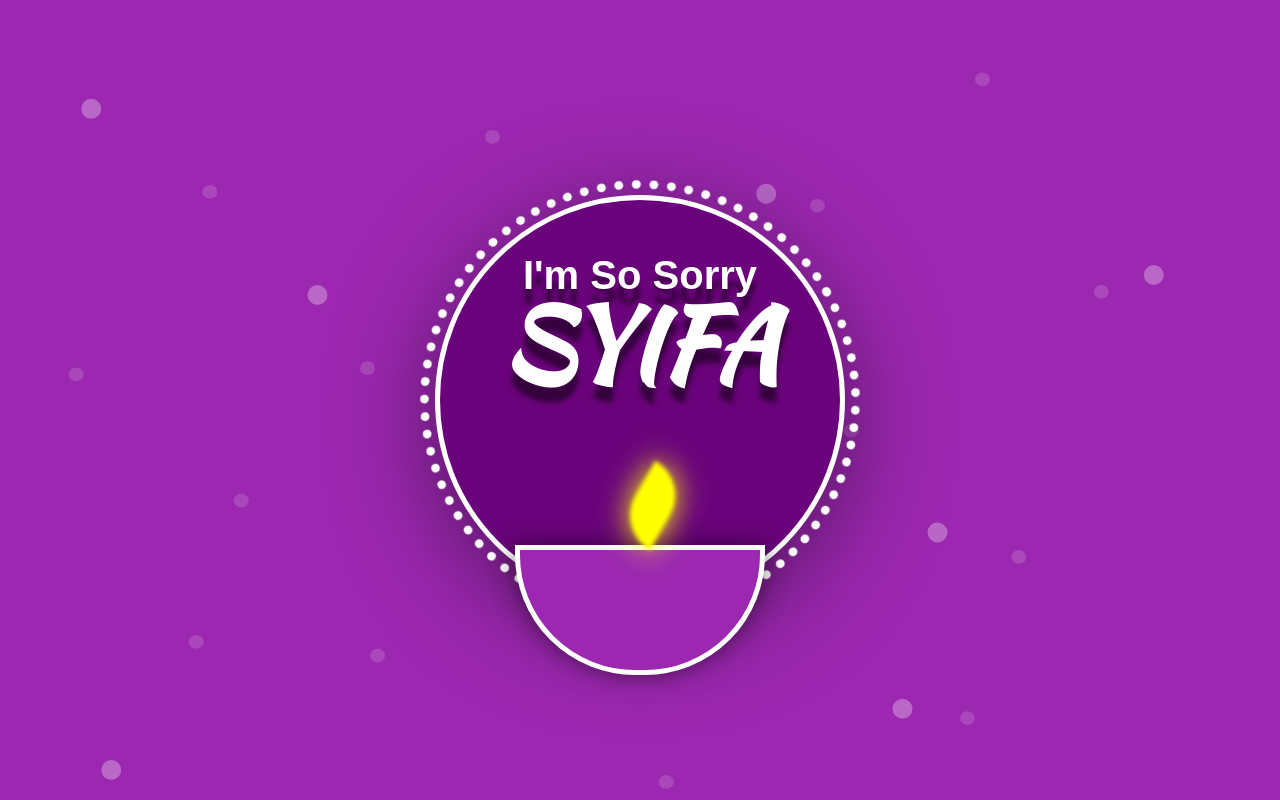
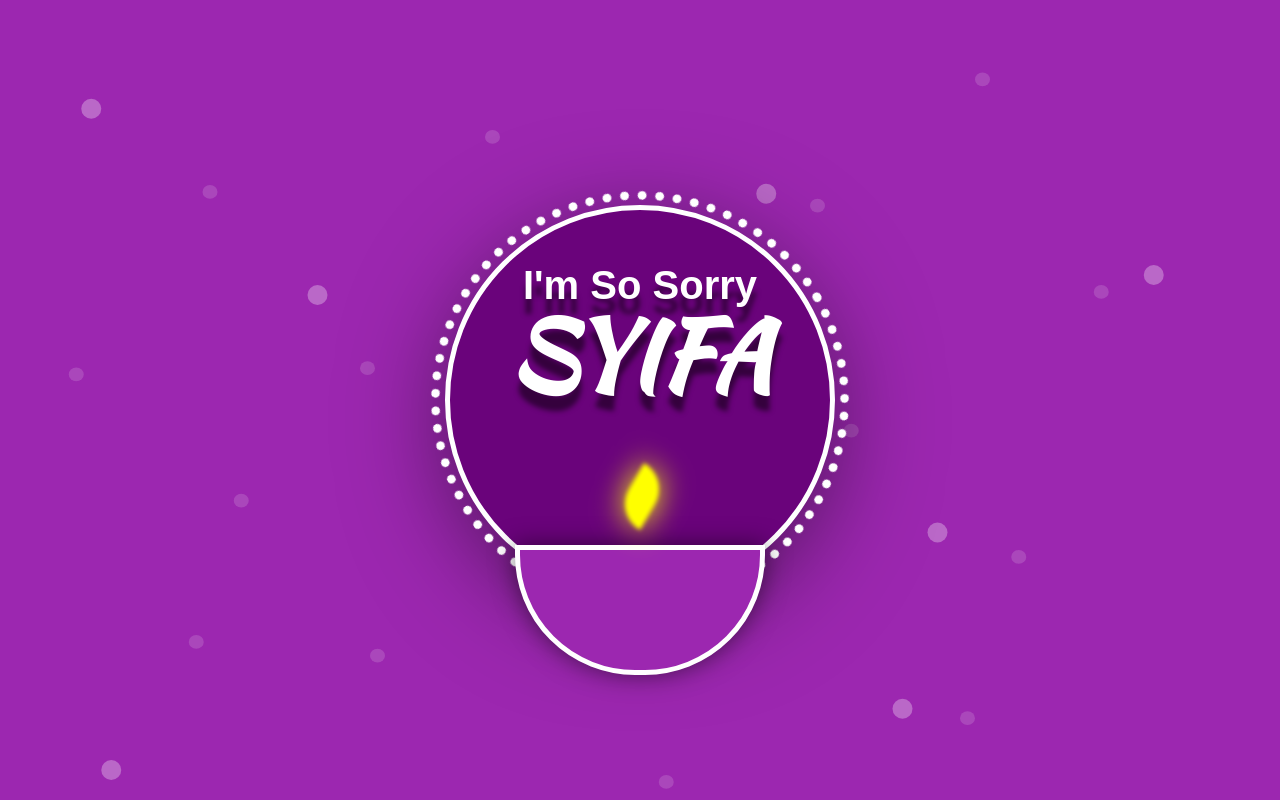
Before and after one commit to imsorrysyifa/web, a plain HTML site: page index.html in a window 1280 px wide. Shown: the top 800 px of the page. Drawn offline with Linux system fonts and the light colour scheme.

Commit message:
Update sorry.css

```diff
--- a/sorry.css
+++ b/sorry.css
@@ -12,8 +12,8 @@ body {
 	top: 50%;
 	left: 50%;
 	transform: translate(-50%,-50%);
-	width: 400px;
-	height: 400px;
+	width: 380px;
+	height: 380px;
 	background: #6a037b;
 	border-radius: 50%;
 	border: 5px solid #fff;
@@ -51,7 +51,7 @@ body {
 h1 span
 {
 	font-family: 'Kaushan Script', cursive;
-	font-size: 100px;
+	font-size: 95px;
 }
 
 h1 {
@@ -88,8 +88,8 @@ h1 {
 	top: -80px;
 	left: 90px;
 	left: calc(50% -40px);
-	width: 40px;
-	height: 80px;
+	width: 30px;
+	height: 60px;
 	background: #ff0;
 	border-top-right-radius: 50px;
 	border-bottom-left-radius: 50px;
```
